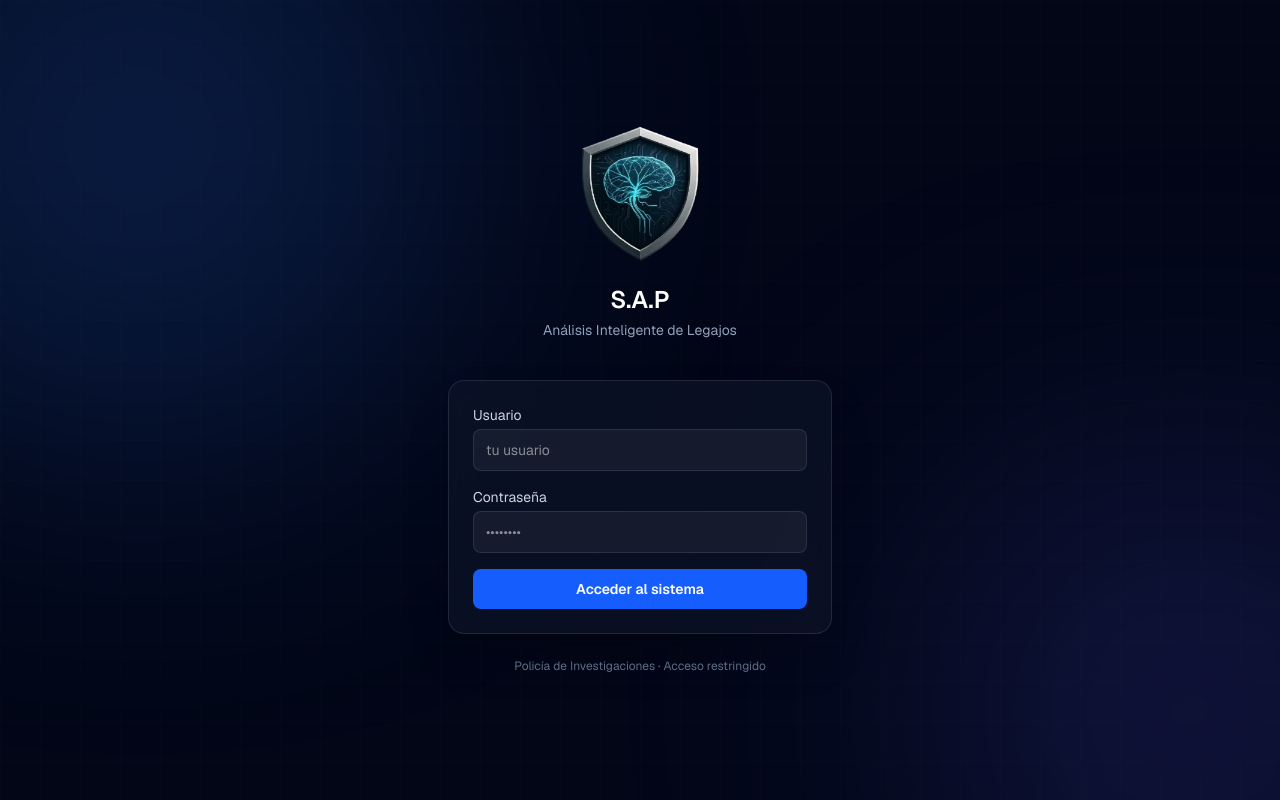
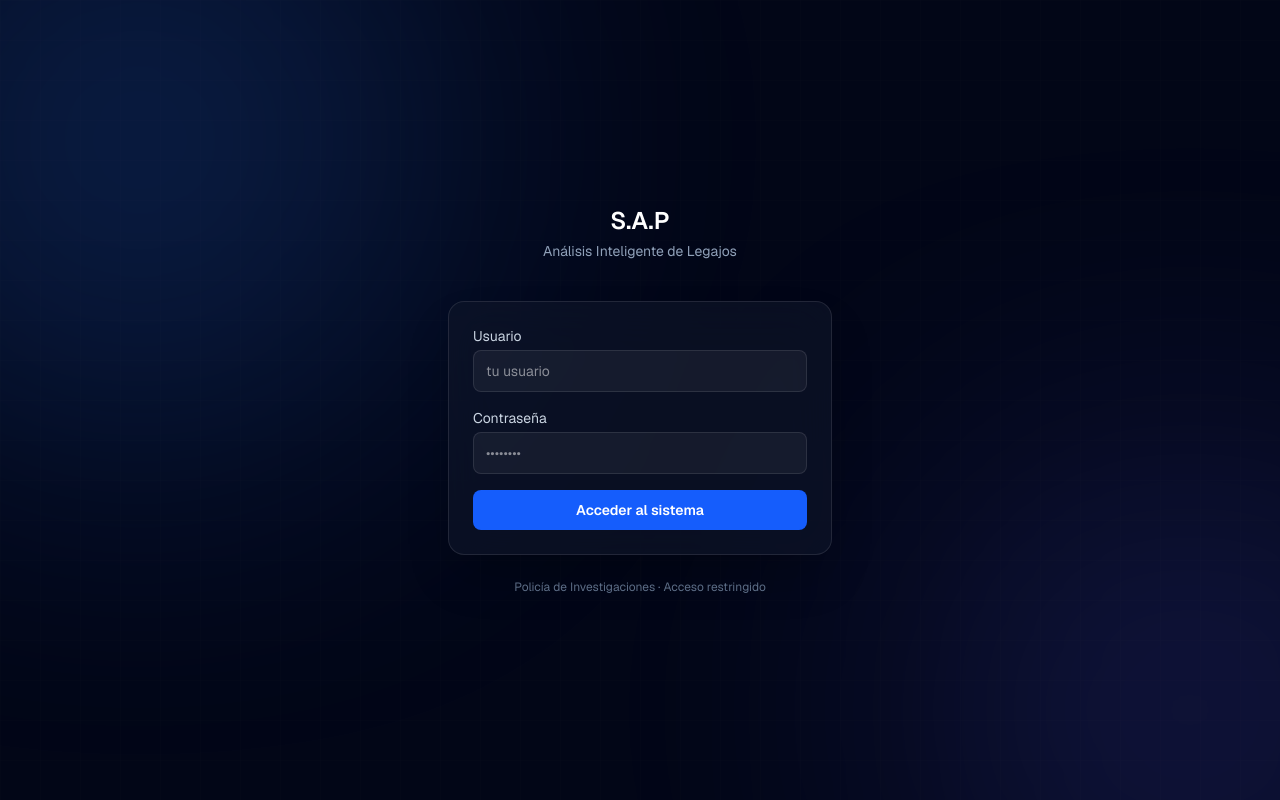
Before and after one commit to alexisbriandiaz4-sys/legajos-dajudeco, a Next.js app: page /login in a window 1280 px wide. Built offline with nearby package versions, Linux system fonts and the light colour scheme; no server answers.

Commit message:
ahora si por

```diff
--- a/app/login/page.tsx
+++ b/app/login/page.tsx
@@ -1,7 +1,6 @@
 "use client";
 
 import { useState } from "react";
-import Image from "next/image";
 
 export default function LoginPage() {
   const [form, setForm] = useState({ usuario: "", password: "" });
@@ -60,17 +59,8 @@ export default function LoginPage() {
 
       <div className="relative w-full max-w-sm">
 
-        {/* Logo */}
+        {/* Título */}
         <div className="text-center mb-10">
-
-          <Image
-            src="/logo.png"
-            alt="SAP"
-            width={120}
-            height={120}
-            className="mx-auto mb-5"
-          />
-
           <h1 className="text-2xl font-semibold text-white">
             S.A.P
           </h1>
@@ -78,7 +68,6 @@ export default function LoginPage() {
           <p className="text-slate-400 text-sm mt-1">
             Análisis Inteligente de Legajos
           </p>
-
         </div>
 
         {/* Caja login */}
```
Also changed, not shown: public/logo-texto.png.
